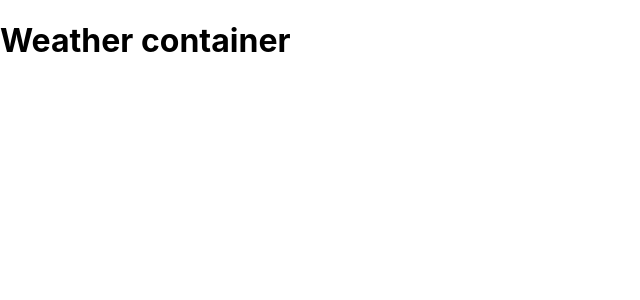
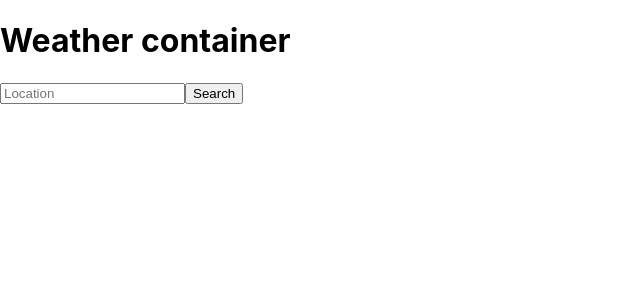
Before and after one commit to Hvirfvel/weather_search_api_hmwk, a React (Create React App) app: page / in a window 1280 px wide. Shown: the top 300 px of the page, without its empty margins (0-640 px from the left). Built offline with nearby package versions, Linux system fonts and the light colour scheme; no server answers.

Commit message:
proxy added to json to avoid CORS issues, searchbar added to container to request location

```diff
--- a/package.json
+++ b/package.json
@@ -34,5 +34,6 @@
       "last 1 firefox version",
       "last 1 safari version"
     ]
-  }
+  },
+  "proxy": "https://www.metaweather.com"
 }
--- a/src/containers/WeatherContainer.js
+++ b/src/containers/WeatherContainer.js
@@ -1,6 +1,41 @@
+import { useEffect, useState } from "react";
+
 const WeatherContainer = () => {
+
+    const [foundLocation, setFoundLocation] = useState(null);
+    const [locationSearch, setLocationSearch] = useState(null);
+
+    useEffect(() => {
+        getLocation();
+    }, [locationSearch])
+
+    const getLocation = () => {
+        fetch(`/api/location/search/?query=${locationSearch}`)
+        .then(response => response.json())
+        .then(location => setFoundLocation(location))
+        .catch(err => console.error(err))
+    }
+
+    const handleSearchChange = (event) => {
+        setLocationSearch(event.target.value)
+    }
+
+    const handleSearchSubmit = (event) => {
+        event.preventDefault();
+
+    }
+
+
+
     return (
-        <h1>Weather container</h1>
+        <>
+            <h1>Weather container</h1>
+            <form onSubmit={handleSearchSubmit}>
+                <input type="text" placeholder="Location" value={locationSearch} onChange={handleSearchChange}/>
+                <input type="submit" value="Search" />
+            </form>
+        </>
+
     );
 }
 
```
